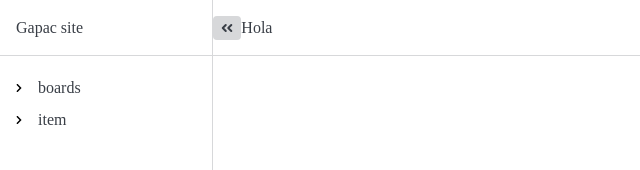
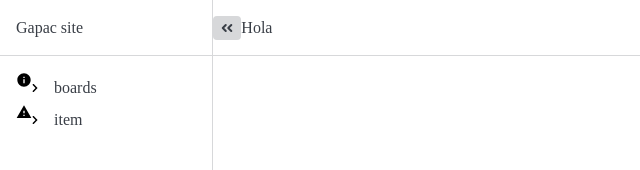
Before and after one commit to diego-alayon/navigation-interaction-testing, a Next.js app: page / in a window 1280 px wide. Both pictures are taken after a click on the element 60 px from the left and 27 px from the top of the page. Shown: the top 170 px of the page, without its empty margins (0-640 px from the left). Built offline with nearby package versions, Linux system fonts and the light colour scheme.

Commit message:
Render icon as a prop in component parent

```diff
--- /dev/null
+++ b/assets/Icons/constantsIcons.js
@@ -0,0 +1,4 @@
+export default {
+    info:"M12 2C6.48 2 2 6.48 2 12s4.48 10 10 10 10-4.48 10-10S17.52 2 12 2zm1 15h-2v-6h2v6zm0-8h-2V7h2v2z",
+    warning: "M1 21h22L12 2 1 21zm12-3h-2v-2h2v2zm0-4h-2v-4h2v4z",
+    };
--- a/components/AccordionMenu.js
+++ b/components/AccordionMenu.js
@@ -1,5 +1,6 @@
 import React from 'react'
 import Chevron from '../assets/Icons/chevron'
+import Icon from './Icon'
 
 const AccordionMenu = ({ label, id, href, children, icon }) => {
     return (
@@ -7,7 +8,7 @@ const AccordionMenu = ({ label, id, href, children, icon }) => {
             <div className="mainMenu">
                 <div className="item cursor-pointer" id={id}>
                     <div className='flex h-8'>
-                    <div>{icon}</div>
+                    <Icon icon={icon} />
                         <Chevron width={6} className='mr-4' />
                         <a href={href} className="btn mt-1">{label}</a>
                     </div>
--- /dev/null
+++ b/components/Icon.js
@@ -0,0 +1,41 @@
+import React from "react";
+import PropTypes from "prop-types";
+import constantsIcons from "../assets/Icons/constantsIcons";
+
+const defaultStyles = { display: "inline-block", verticalAlign: "middle" };
+
+const Icon = ({ size, color, icon, className, style, viewBox }) => {
+  const styles = { ...defaultStyles, ...style };
+  return (
+    <svg
+      className={className}
+      style={styles}
+      viewBox={viewBox}
+      width={`${size}px`}
+      height={`${size}px`}
+      xmlns="http://www.w3.org/2000/svg"
+      xmlnsXlink="http://www.w3.org/1999/xlink"
+    >
+      <path fill={color} d={constantsIcons[icon]} />
+    </svg>
+  );
+};
+
+Icon.defaultProps = {
+  size: 16,
+  color: "#000000",
+  viewBox: "0 0 24 24",
+  style: {},
+  className: "",
+};
+
+Icon.propTypes = {
+  size: PropTypes.number.isRequired,
+  color: PropTypes.string.isRequired,
+  icon: PropTypes.string.isRequired,
+  viewBox: PropTypes.string.isRequired,
+  style: PropTypes.shape(PropTypes.object),
+  className: PropTypes.string,
+};
+
+export default Icon;
--- a/components/NavigationSystem.js
+++ b/components/NavigationSystem.js
@@ -9,13 +9,13 @@ const NavigationSystem = () => {
         <div className='navigationSystem'>
             <div className='header px-4'>Gapac site</div>
             <div className='px-4'>
-                <AccordionMenu label="boards" id="boards" href="#boards">
+                <AccordionMenu label="boards" id="boards" href="#boards" icon='info'>
                     {ItemsNavigation?.map(ItemsNavigation => <>{ItemsNavigation?.boards?.map(nodes => <div>{nodes}</div>)}</>)}
                     <Toggle subitem="prueba">
                         Second level
                     </Toggle>
                 </AccordionMenu>
-                <AccordionMenu label="item" id="item" href="#item">
+                <AccordionMenu label="item" id="item" href="#item" icon='warning'>
                     {ItemsNavigation?.map(ItemsNavigation => <>{ItemsNavigation?.boards?.map(nodes => <div>{nodes}</div>)}</>)}
                 </AccordionMenu>
             </div>
```
